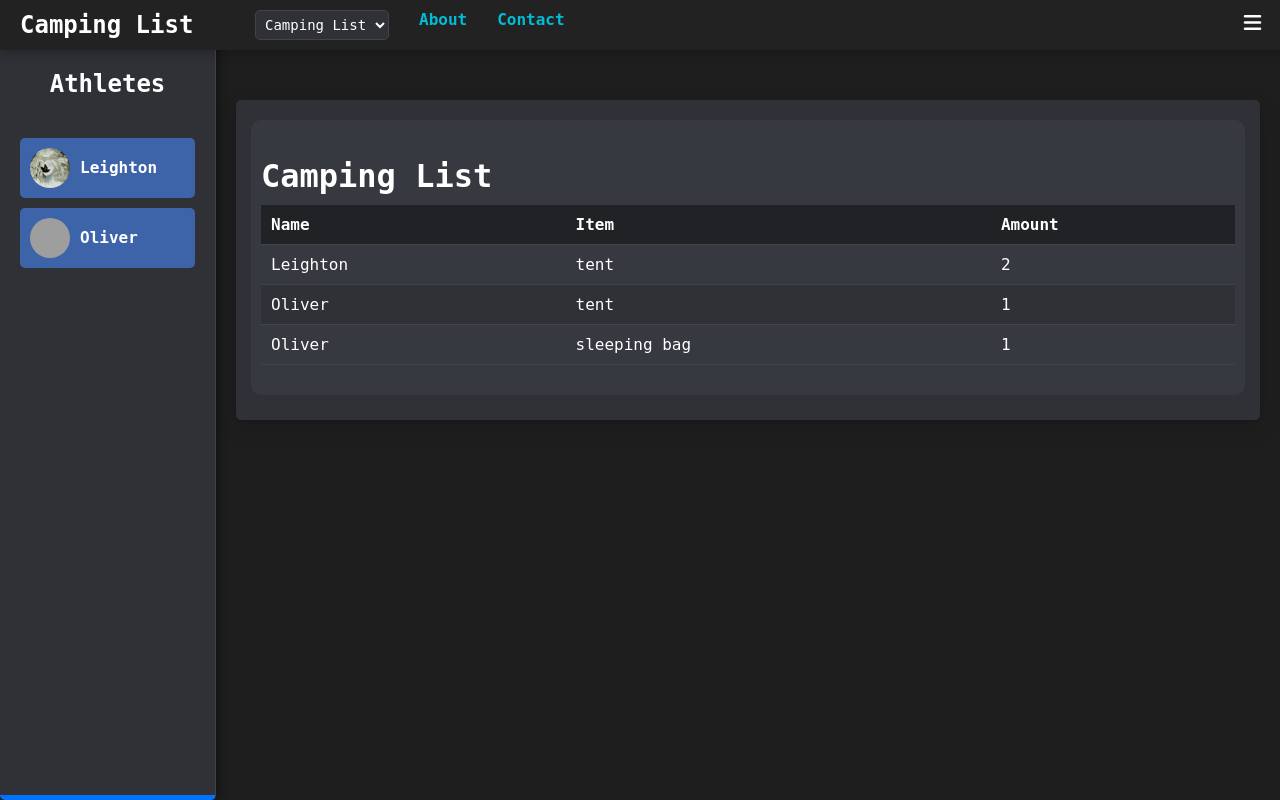
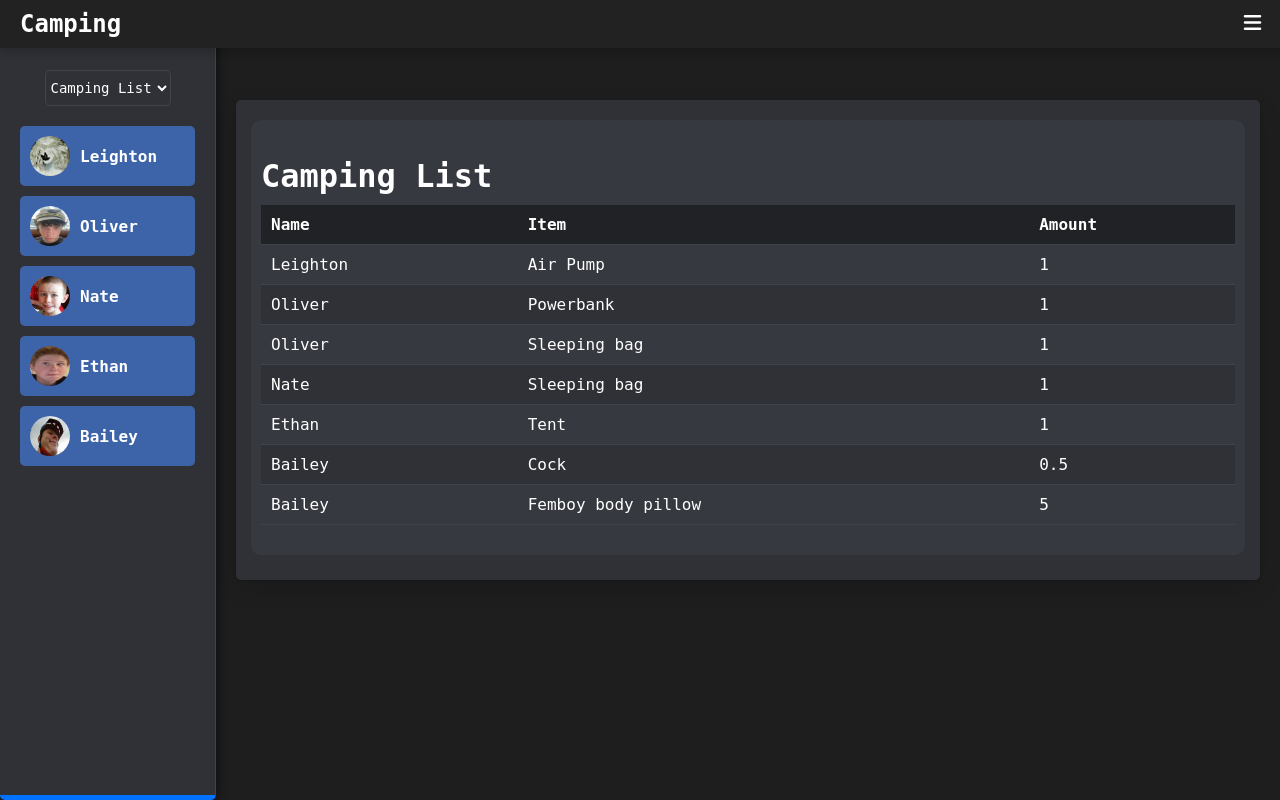
Before and after one commit to leighton075/075.it.com, a PHP site: page /campinglist.html in a window 1280 px wide. Run offline with PHP 8.4, Linux system fonts and the light colour scheme; grey boxes are pictures that could not be loaded.

Commit message:
Merge branch 'main' into OliverChangeLog

```diff
--- a/assets/css/main.css
+++ b/assets/css/main.css
@@ -56,7 +56,7 @@ a:hover {
     margin-bottom: 20px;
 }
 
-.sidebar-header h2 {
+.sidebar-header {
     color: #ffffff;
     margin-top: 50px;
 }
@@ -592,23 +592,36 @@ input:checked + .slider:before {
     color: #ffffff;
     border: 1px solid #40444b;
     border-radius: 5px;
-    padding: 5px;
+    padding: 8px 1px;
     font-family: 'JetBrains Mono', monospace;
     font-size: 14px;
     transition: background-color 0.3s, color 0.3s;
+    cursor: pointer; /
+}
+
+#page-select:hover {
+    background-color: #5865f2;
+    color: #ffffff;
 }
 
 #page-select option {
     background-color: #2f3136;
     color: #ffffff;
+    padding: 5px;
 }
 
+/* Light Mode Styling for Page Select */
 body.light-mode #page-select {
     background-color: #ffffff;
     color: #000000;
     border: 1px solid #cccccc;
 }
 
+body.light-mode #page-select:hover {
+    background-color: #0072fd;
+    color: #ffffff;
+}
+
 body.light-mode #page-select option {
     background-color: #ffffff;
     color: #000000;
--- a/assets/data/campingdata.json
+++ b/assets/data/campingdata.json
@@ -5,23 +5,61 @@
             "image": "images/leighton.png",
             "items": [
                 {
-                    "name": "tent",
-                    "amount": 2
+                    "name": "Air Pump",
+                    "amount": 1
                 }
             ]
         },
         {
             "name": "Oliver",
-            "image": "images/oliver.jpg",
+            "image": "images/oliver.png",
             "items": [
                 {
-                    "name": "tent",
+                    "name": "Powerbank",
                     "amount": 1
                 },
                 {
-                    "name": "sleeping bag",
+                    "name": "Sleeping bag",
                     "amount": 1
                 }
+
+            ]
+        },
+        {
+            "name": "Nate",
+            "image": "images/nate.png",
+            "items": [
+                {
+                    "name": "Sleeping bag",
+                    "amount": 1
+                }
+
+            ]
+        },
+        {
+            "name": "Ethan",
+            "image": "images/ethan.png",
+            "items": [
+                {
+                    "name": "Tent",
+                    "amount": 1
+                }
+
+            ]
+        },
+        {
+            "name": "Bailey",
+            "image": "images/bailey.png",
+            "items": [
+                {
+                    "name": "Cock",
+                    "amount": 0.5
+                },
+                {
+                    "name": "Femboy body pillow",
+                    "amount": 5
+                }
+
             ]
         }
     ]
--- a/campinglist.html
+++ b/campinglist.html
@@ -13,18 +13,6 @@
         <!-- Sidebar -->
         <div id="sidebar">
             <div class="sidebar-header">
-                <h2>Athletes</h2>
-            </div>
-            <ul class="sidebar-list" id="person-list">
-                <!-- List of people will be populated by JavaScript -->
-            </ul>
-        </div>
-
-        <!-- Main Content -->
-        <div id="content">
-            <!-- Header -->
-            <header id="header">
-                <h1>Camping List</h1>
                 <nav>
                     <ul class="nav-links">
                         <li>
@@ -36,10 +24,20 @@
                                 </select>
                             </form>
                         </li>
-                        <li><a href="#about">About</a></li>
-                        <li><a href="#contact">Contact</a></li>
                     </ul>
                 </nav>
+            </div>
+            <ul class="sidebar-list" id="person-list">
+                <!-- List of people will be populated by JavaScript -->
+            </ul>
+        </div>
+
+        <!-- Main Content -->
+        <div id="content">
+            <!-- Header -->
+            <header id="header">
+                <h1>Camping</h1>
+
                 <div id="menu-icon" class="menu-icon">
                     <i class="fas fa-bars"></i>
                     <!-- Dropdown Menu -->
```
Also changed, not shown: camping.html (deleted, +0 -59 lines), gymstats.html (+14 -16 lines), index.html (+13 -15 lines), images/bailey.png (added), images/ethan.png (added), images/nate.png (added), images/oliver.png (added).
